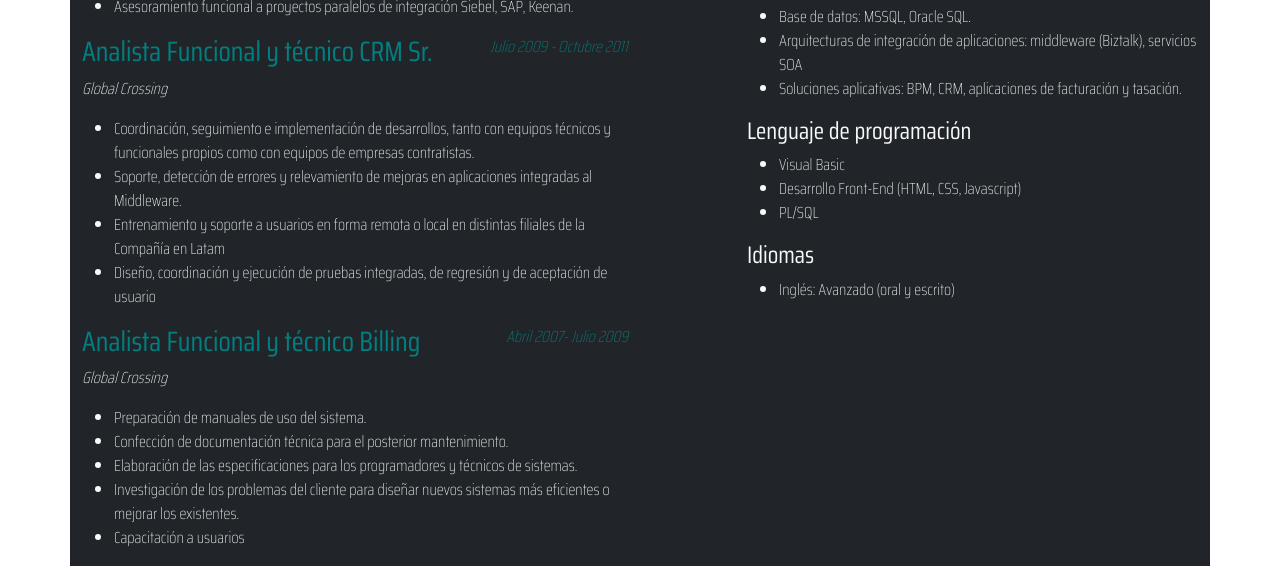
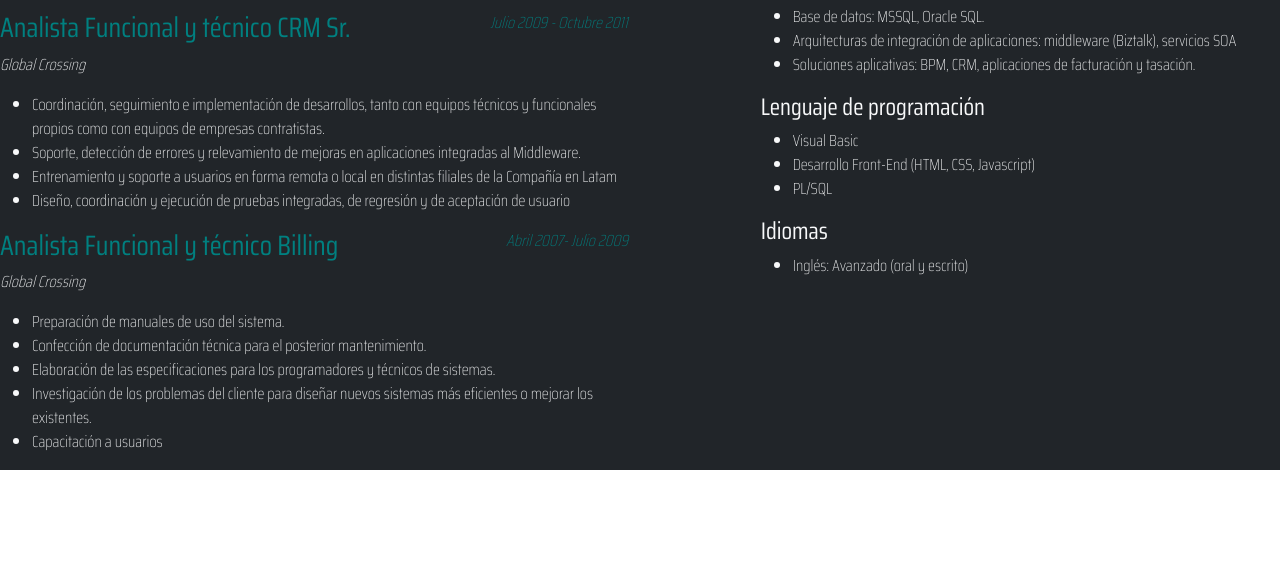
Before and after one commit to everda/curriculum, a website: page index.html in a window 1280 px wide. Shown: the part 707-1273 px from the top of the page. After the commit the page ends 1177 px from the top, so only its background shows below. Drawn offline with nearby package versions, Linux system fonts and the light colour scheme.

Commit message:
Signed-off-by: Everda <everda75@gmail.com>

```diff
--- a/index.html
+++ b/index.html
@@ -60,7 +60,7 @@
         </div>
     </header>
 
-    <div class="container bg-dark text-light cuerpo">
+    <div class=" bg-dark text-light cuerpo">
         <div class="row justify-content-between">
             <div class="col-6">
                 <div>
```
